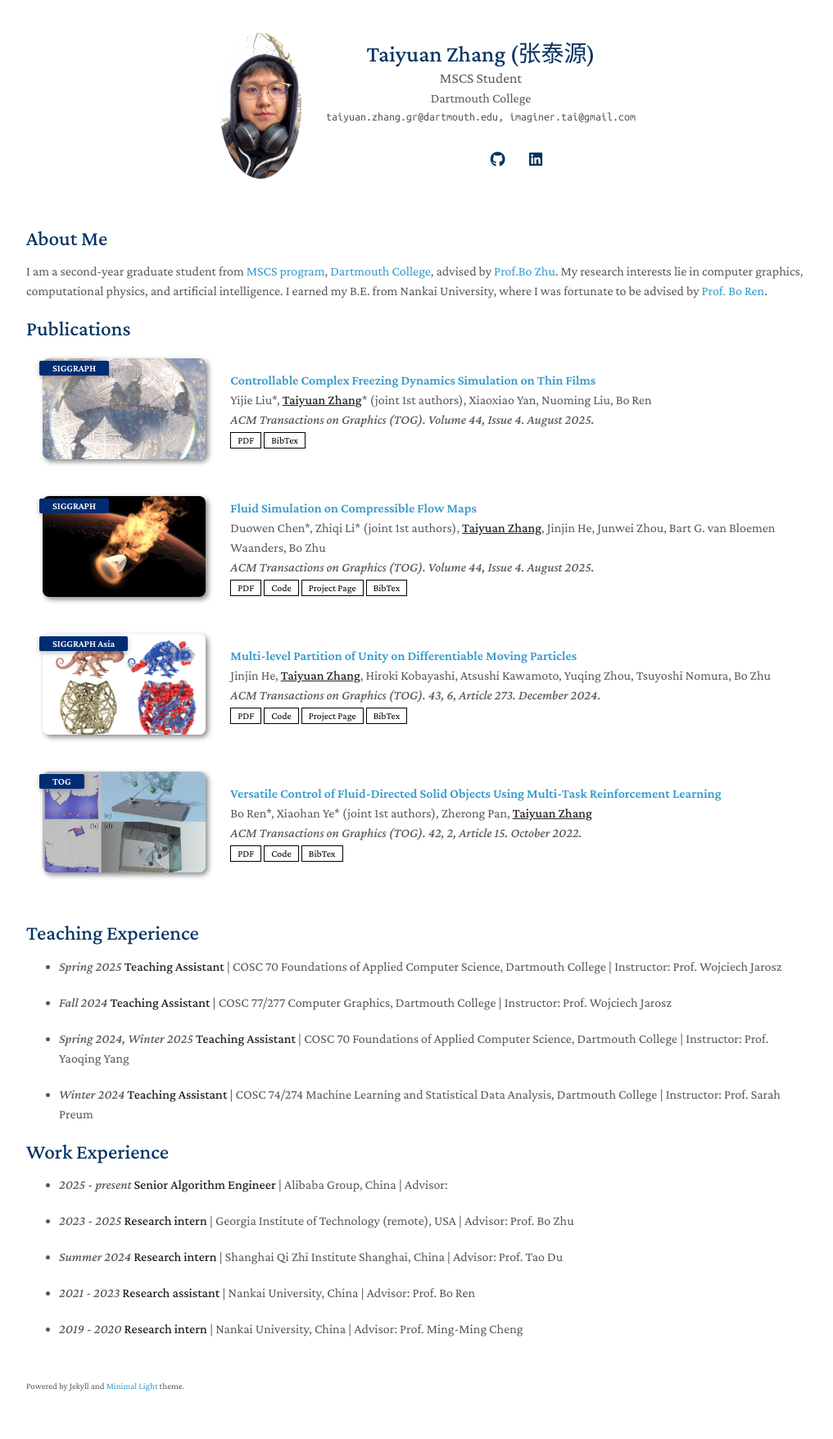
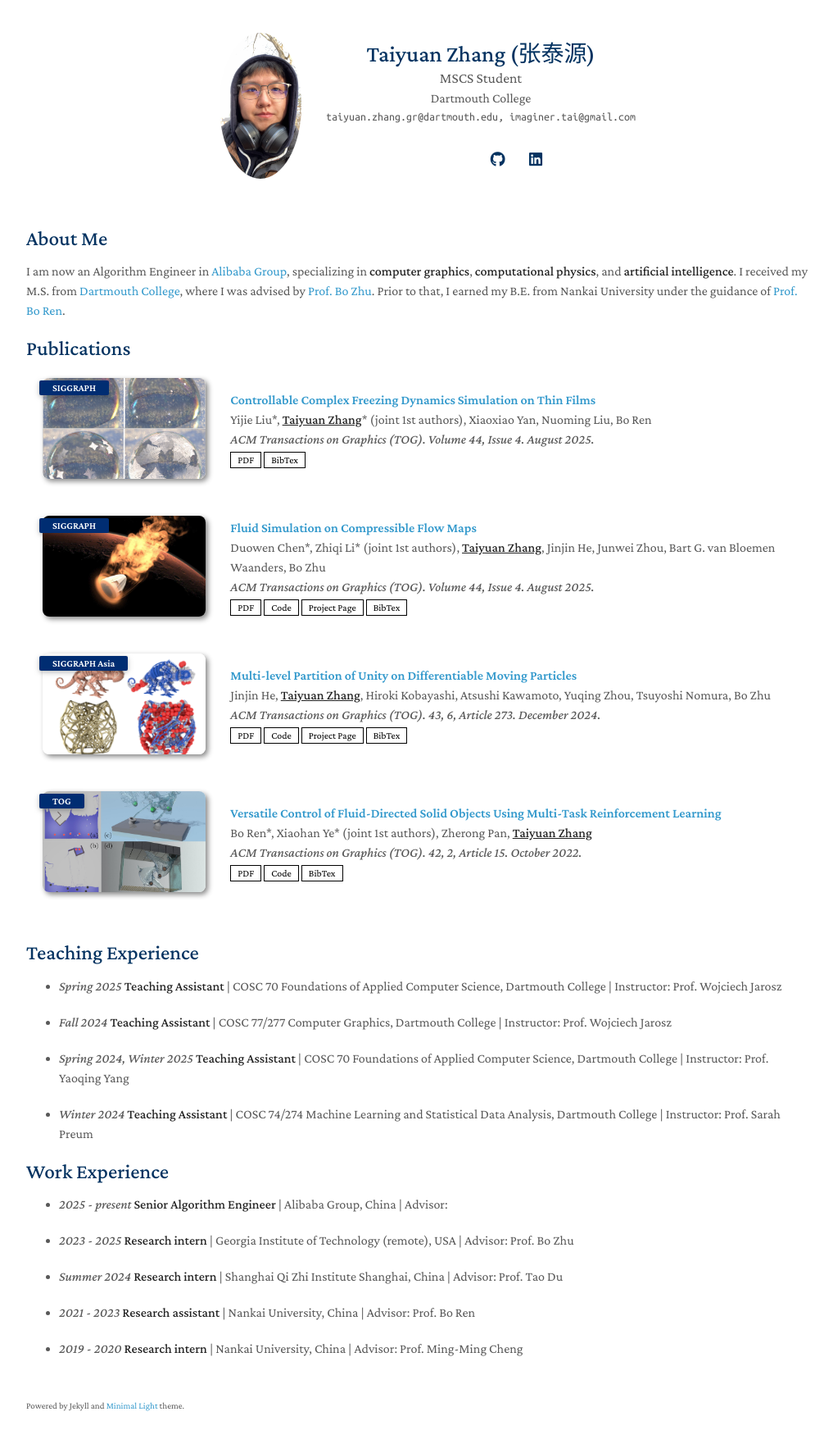
Before and after one commit to Taiyuan-Zhang/taiyuan-zhang.github.io, a Jekyll site: the page built from index.md, in a window 1280 px wide. Shown: the whole page at 82% size, without its empty margins (128-1145 px from the left). Built offline with Jekyll 4.4.1, drawn with Linux system fonts in a browser that asks for light colours; a style sheet for code colours, icons or effects is not loaded; our own code applies the rules of GitHub Pages for plain Markdown files; before the commit the page ends 1731 px from its top, so only the background shows below that.

Commit message:
fix description

```diff
--- a/index.md
+++ b/index.md
@@ -4,7 +4,7 @@ layout: homepage
 
 ## About Me
 
-I am a second-year graduate student from [MSCS program](https://web.cs.dartmouth.edu/), [Dartmouth College](https://home.dartmouth.edu/), advised by [Prof.Bo Zhu](https://faculty.cc.gatech.edu/~bozhu/). My research interests lie in computer graphics, computational physics, and artificial intelligence. I earned my B.E. from Nankai University, where I was fortunate to be advised by [Prof. Bo Ren](https://ren-bo.net/).
+I am now an Algorithm Engineer in [Alibaba Group](https://www.alibaba.com/), specializing in **computer graphics**, **computational physics**, and **artificial intelligence**. I received my M.S. from [Dartmouth College](https://home.dartmouth.edu/), where I was advised by [Prof. Bo Zhu](https://faculty.cc.gatech.edu/~bozhu/). Prior to that, I earned my B.E. from Nankai University under the guidance of [Prof. Bo Ren](https://ren-bo.net/).
 
 <!-- ## Research Interests
 
```
Also changed, not shown: assets/img/freezing_bubble_teaser.png.
